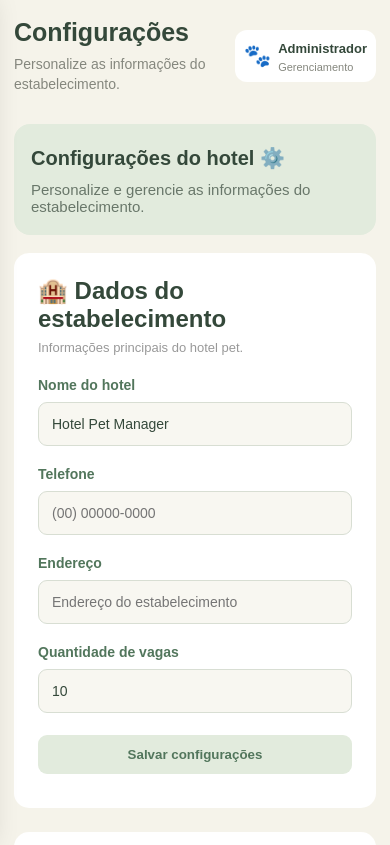
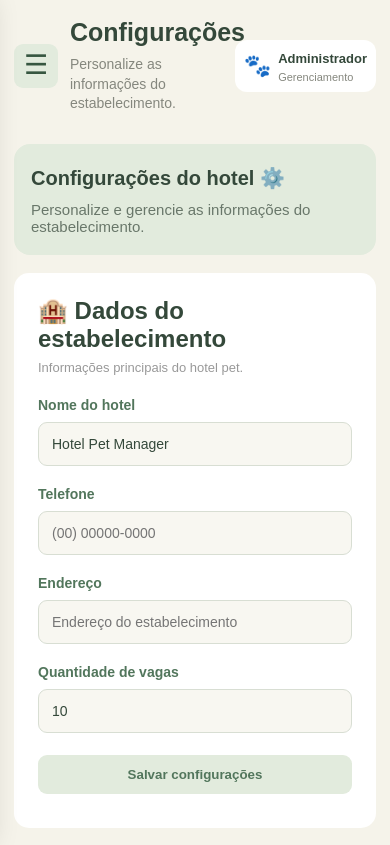
Before and after one commit to Vienerbeatriz/hotel-pet-manager, a plain HTML site: page configuracoes.html in a window 390 px wide. Shown: the top 845 px of the page. Drawn offline with Linux system fonts and the light colour scheme.

Commit message:
Adiciona menu mobile nas páginas restantes

```diff
--- a/configuracoes.html
+++ b/configuracoes.html
@@ -39,9 +39,19 @@
 
     </aside>
 
+    <div class="menu-fundo" id="menuFundo"></div>
+
     <main class="main-content">
 
         <header class="topbar">
+
+            <button
+                class="menu-toggle"
+                id="abrirMenu"
+                type="button"
+                aria-label="Abrir menu"
+                aria-expanded="false"
+            >☰</button>
 
             <div>
                 <h1>Configurações</h1>
```
Also changed, not shown: financeiro.html (+10 -0 lines), hospedagem.html (+10 -0 lines).
